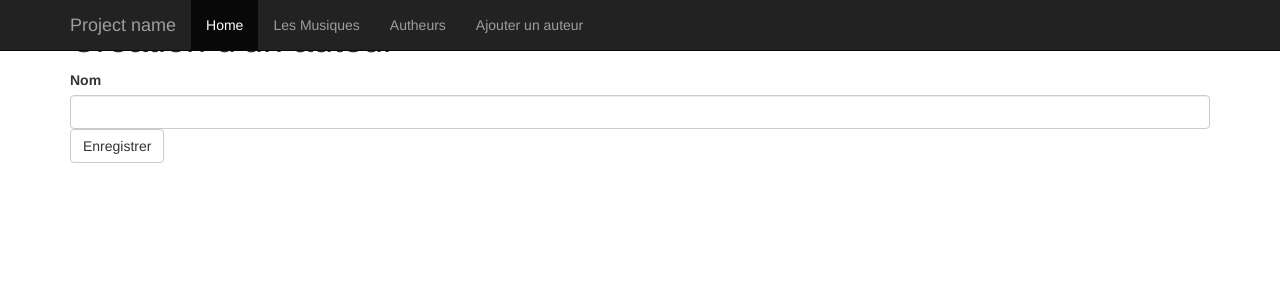
After one commit to Effobless2/SongSites, a Flask app: page /new/author/ in a window 1280 px wide. The commit adds this page. Shown: the top 300 px of the page. Run offline with Flask 2, Linux system fonts and the light colour scheme; some libraries are stand-ins or nearby versions.

Commit message:
ajout auteur dans database opérationnelle

```diff
--- a/SiteApp/songs/templates/base.html
+++ b/SiteApp/songs/templates/base.html
@@ -19,13 +19,14 @@
            <span class="icon-bar"></span>
            <span class="icon-bar"></span>
          </button>
-         <a class="navbar-brand" href="#">Project name</a>
+         <a class="navbar-brand" href="{{ url_for('home') }}">Project name</a>
        </div>
        <div id="navbar" class="collapse navbar-collapse">
          <ul class="nav navbar-nav">
            <li class="active"><a href="{{ url_for('home') }}">Home</a></li>
            <li><a href="{{ url_for('musics') }}">Les Musiques</a></li>
            <li><a href="{{ url_for('authors') }}">Autheurs</a></li>
+           <li><a href="{{ url_for('new_author') }}">Ajouter un auteur</a></li>
          </ul>
        </div><!--/.nav-collapse -->
      </div>
--- /dev/null
+++ b/SiteApp/songs/templates/create-author.html
@@ -0,0 +1,29 @@
+{% extends "base.html" %}
+{% block main %}
+<h1>Création d'un auteur</h1>
+<form role = "form" method = "POST"
+                    action = "{{ url_for('save_new_author') }}">
+  {{ form.hidden_tag() }}
+  <div class=
+       {% if form.name.errors %}
+       "form-creation has-errors"
+       {% else %}
+       "form-creation"
+       {% endif %}
+       >
+    {{ form.name.label }}
+    {{ form.name(size = 50,
+                 class_ = "form-control") }}
+  </div>
+{% if form.name.errors %}
+<ul class = "list-group">
+  {% for e in form.name.errors %}
+  <li class="list-group-item list-group-item-danger">{{ e }}</li>
+  {% endfor %}
+</ul>
+{% endif %}
+<input class = "btn btn-default"
+        type ="submit"
+        value = "Enregistrer">
+</form>
+{% endblock %}
--- a/SiteApp/songs/views.py
+++ b/SiteApp/songs/views.py
@@ -48,9 +48,9 @@ def edit_author(id):
     a = get_author(id)
     f = AuthorForm(id = a.id, name = a.name)
     return render_template(
-                "edit-author.html",
-                author = a,
-                form = f)
+        "edit-author.html",
+        author = a,
+        form = f)
 
 @app.route("/save/author/", methods=("POST",))
 def save_author():
@@ -64,11 +64,27 @@ def save_author():
         return redirect(url_for('one_author', a = a.id))
     a = get_author(int(f.id.data))
     return render_template(
-            "edit-author.html",
-            author = a,
-            form = f)
+        "edit-author.html",
+        author = a,
+        form = f)
 
+@app.route("/new/author/")
+def new_author():
+    f = AuthorForm(id = None, name = None)
+    return render_template(
+        "create-author.html",
+        form = f)
 
-
+@app.route("/new/author/saving", methods=("POST",))
+def save_new_author():
+    f = AuthorForm()
+    if f.validate_on_submit():
+        o = Author(name=f.name.data)
+        db.session.add(o)
+        db.session.commit()
+        return redirect(url_for('one_author', a = o.id))
+    return render_template(
+        "create-author.html",
+        form = f)
 
 Bootstrap(app)
```
